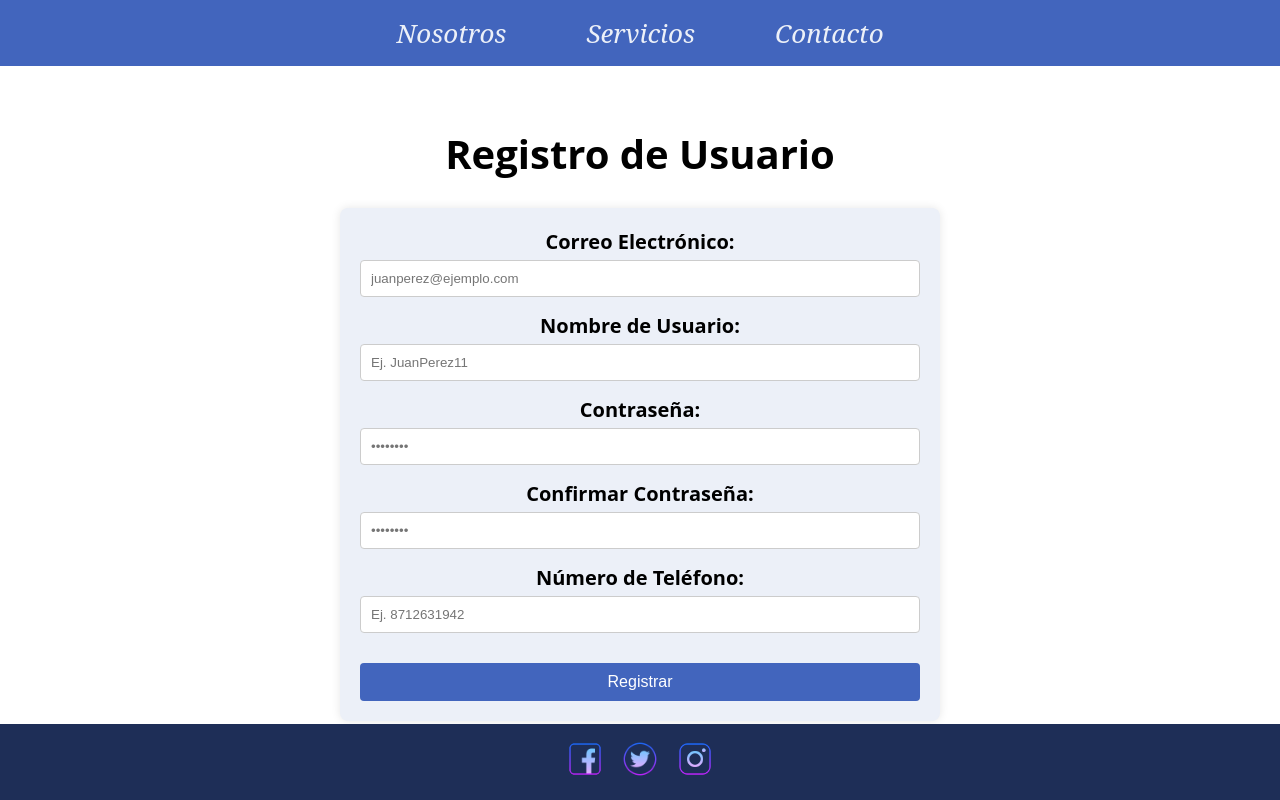
After one commit to AngelLira11/Store-De-Parfum, a PHP site: page /registro.html in a window 1280 px wide. The commit adds this page. Run offline with PHP 8.4, Linux system fonts and the light colour scheme.

Commit message:
añadido el registro

```diff
--- a/css/estilos.css
+++ b/css/estilos.css
@@ -19,8 +19,19 @@
 }
 
 body {
-	font-size: 20px;
-	font-family: 'Open Sans', sans-serif;
+    font-size: 20px;
+    font-family: 'Open Sans', sans-serif;
+
+    /* --- INICIA EL ARREGLO PARA EL FOOTER --- */
+    min-height: 100vh;
+    display: flex;
+    flex-direction: column;
+    /* --- TERMINA EL ARREGLO PARA EL FOOTER --- */
+}
+
+/* Agrega esta nueva regla justo después de la regla de body */
+main {
+    flex-grow: 1;
 }
 
 p {
@@ -312,3 +344,60 @@ p {
 	}
 
 }
+
+	.form-container {
+		width: 90%;
+		padding: 20px;
+		background-color: var(--color-50);
+		border-radius: 8px;
+		box-shadow: 0 0 10px rgba(0, 0, 0, 0.1);
+		margin: auto;
+		max-width: 600px;
+	}
+
+	.form-container .form-group {
+		margin-bottom: 15px;
+		text-align: center;
+	}
+	.form-container label {
+		display: block;
+		margin-bottom: 5px;
+		font-weight: bold;
+	}
+
+	.form-container input[type="text"],
+	.form-container input[type="email"],
+	.form-container input[type="password"],
+	.form-container input[type="tel"] {
+		width: 100%;
+		padding: 10px;
+		border: 1px solid #ccc;
+		border-radius: 4px;
+		box-sizing: border-box;
+	}
+
+	.form-container input[type="tel"] {
+		margin-bottom: 15px;
+	}
+
+	.form-container input[type="submit"] {
+		width: 100%;
+		padding: 10px;
+		background-color: var(--color-500);
+		color: white;
+		border: none;
+		border-radius: 4px;
+		cursor: pointer;
+		font-size: 16px;
+	}
+
+	.form-container input[type="submit"]:hover {
+		background-color: var(--color-700);
+	}
+	.titulo {
+		text-align: center;
+	}
+
+	.col-auto {
+		text-align: center;
+	}
--- a/index.html
+++ b/index.html
@@ -86,7 +86,7 @@ Ofrecer una amplia gama de perfumes y productos relacionados que satisfagan las
 	</main>
 
 	<div class="separador text-center text-white">
-		<p><q>DESCUBRE NUESTRAS MARCAS DE LUJO</q></p>
+		<p class="texto-separador"><q>DESCUBRE NUESTRAS MARCAS DE LUJO</q></p>
 	</div>
 
 	<div class="container">
--- /dev/null
+++ b/registro.html
@@ -0,0 +1,56 @@
+<!DOCTYPE html>
+<html lang="en">
+<head>
+    <meta charset="UTF-8">
+    <meta name="viewport" content="width=device-width, initial-scale=1.0">
+    <link rel="stylesheet" href="css/estilos.css">
+    <title>Registro</title>
+</head>
+<body>
+    <header>
+        <nav class="menu">
+            <a href="#">Nosotros</a>
+            <a href="#">Servicios</a>
+            <a href="#">Contacto</a>
+        </nav>
+    </header>
+    <main>
+    <div class="container">
+        <h1 class="titulo">Registro de Usuario</h1><br>
+        <div class="form-container">
+            <form action="#" method="POST">
+                <div class="form-group">
+                    <label for="email">Correo Electrónico:</label>
+                    <input type="email" id="email" name="email" placeholder="juanperez@ejemplo.com" required>
+                </div>
+                <div class="form-group">
+                    <label for="username">Nombre de Usuario:</label>
+                    <input type="text" id="username" name="username" placeholder="Ej. JuanPerez11" minlength="3" maxlength="15" required>
+                </div>
+                <div class="form-group">
+                    <label for="password">Contraseña:</label>
+                    <input type="password" id="password" name="password" placeholder="••••••••" minlength="6" maxlength="12" required>
+                </div>
+                <div class="form-group">
+                    <label for="confirm_password">Confirmar Contraseña:</label>
+                    <input type="password" id="confirm_password" name="confirm_password" placeholder="••••••••" minlength="6" maxlength="12" required>
+                </div>
+                <div class="form-group">
+                    <label for="phone">Número de Teléfono:</label>
+                    <input type="tel" id="phone" name="phone" placeholder="Ej. 8712631942" minlength="10" maxlength="10" required>
+                </div>
+
+                <input type="submit" value="Registrar">
+            </form>
+        </div>
+    </div>
+    </main>
+		<footer class="row justify-content-center redes-sociales">
+			<div class="col-auto">
+				<a href="#"><img src="img/icons/facebook.png" alt="facebook"></a>
+				<a href="#"><img src="img/icons/twitter.png" alt="twitter"></a>
+				<a href="#"><img src="img/icons/instagram-new.png" alt="instagram"></a>
+			</div>
+		</footer>
+</body>
+</html>
```
Also changed, not shown: other parts of css/estilos.css (+24 -3 lines).
